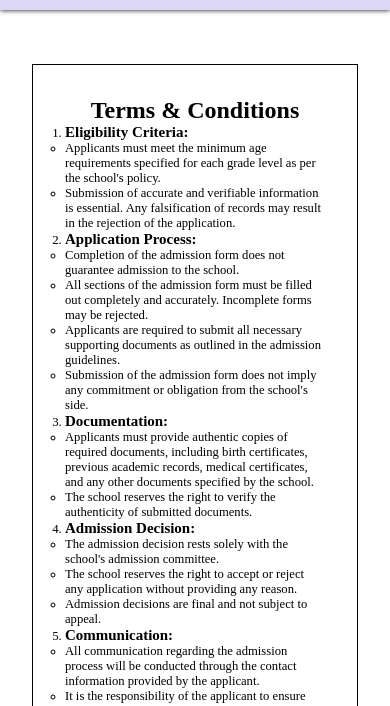
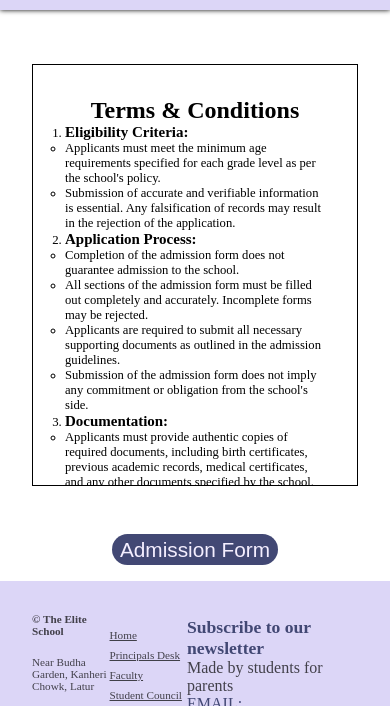
Before and after one commit to MayankChandratre1/Seminar_EliteSChool, a plain HTML site: page pages/admission.html in a window 390 px wide. Shown: the part 74-780 px from the top of the page. Drawn offline with nearby package versions, Linux system fonts and the light colour scheme; files whose address does not match are found by name; a web font is replaced by a local one.

Commit message:
styles change

```diff
--- a/styles/admission.css
+++ b/styles/admission.css
@@ -76,6 +76,11 @@ iframe{
 
 
 @media (max-width:400px){
+    .terms{
+       height: 50vh;
+       overflow-y: scroll;
+    }
+
     .terms ol{
         font-size: 0.8rem;
     }
@@ -101,7 +106,6 @@ iframe{
     }
 
     .form-box{
-        top: 160%;
         bottom: 10%;
     }
 
```
